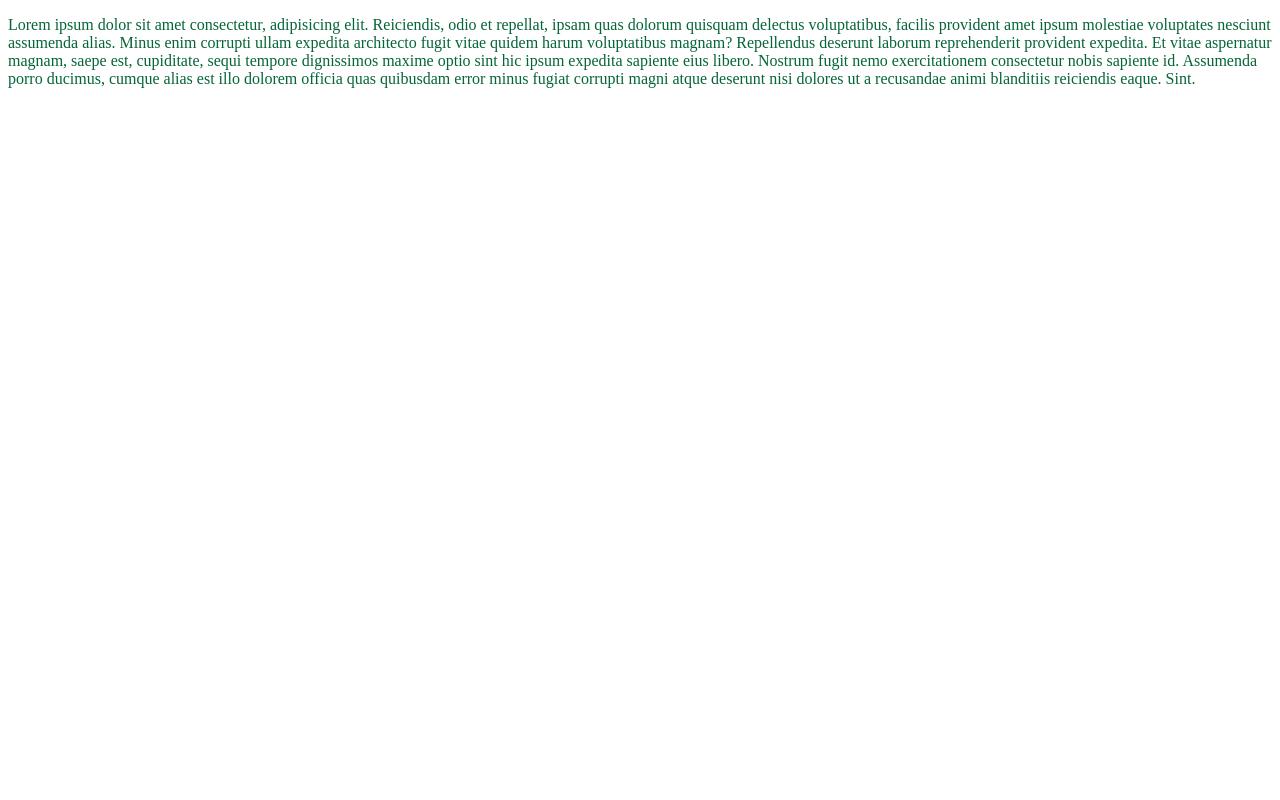
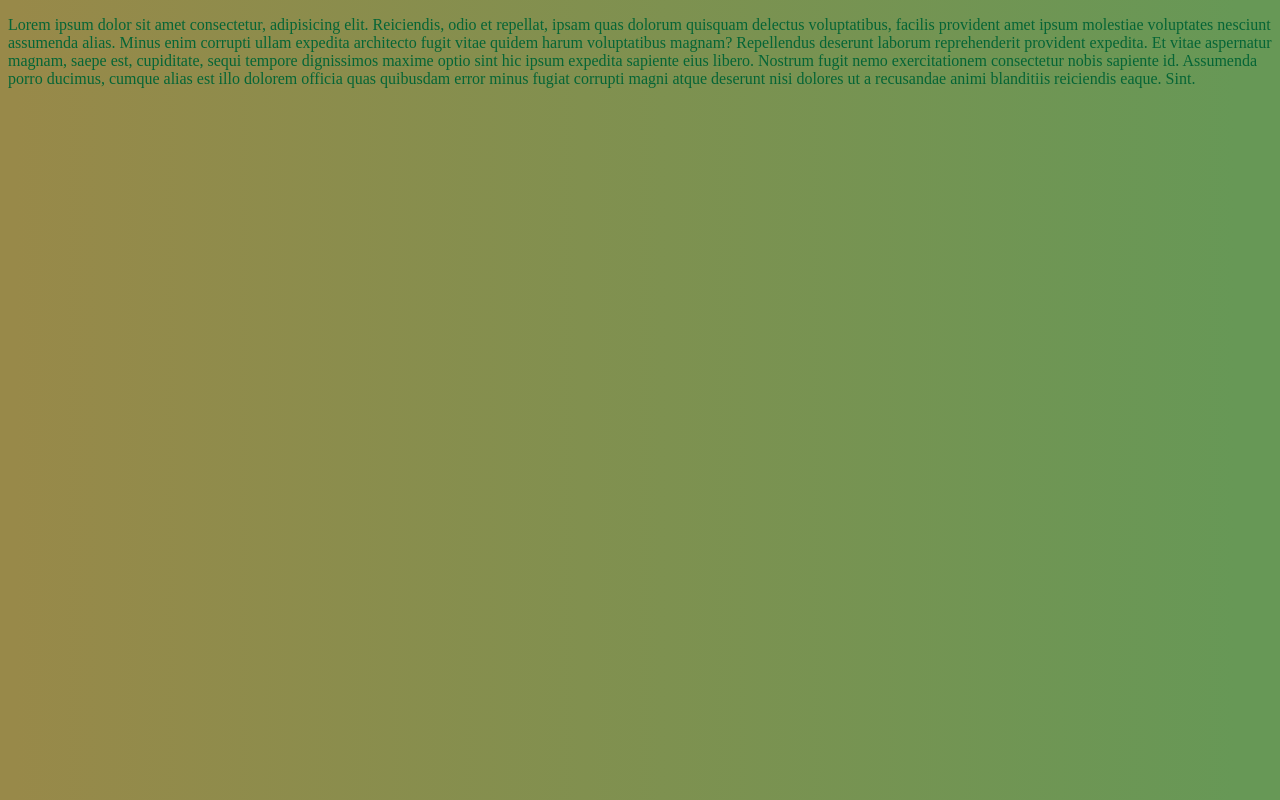
Before and after one commit to rorychatt/diana-react-tutorial, a website built with Vite: page index.html in a window 1280 px wide. Built offline with nearby package versions, Linux system fonts and the light colour scheme.

Commit message:
feat: diana latest changes

```diff
--- a/index.html
+++ b/index.html
@@ -3,11 +3,11 @@
   <head>
     <meta charset="UTF-8" />
     <meta name="viewport" content="width=device-width, initial-scale=1.0" />
+    <script type="module" src="/src/main.ts"></script>
     <title>Vite + TS</title>
   </head>
   <body>
-    <div id="app"></div>
-    <script type="module" src="/src/main.ts"></script>
+    <main>
       <p class="body-paragraph">
         Lorem ipsum dolor sit amet consectetur, adipisicing elit. Reiciendis, odio
         et repellat, ipsam quas dolorum quisquam delectus voluptatibus, facilis
@@ -21,5 +21,6 @@
         minus fugiat corrupti magni atque deserunt nisi dolores ut a recusandae
         animi blanditiis reiciendis eaque. Sint.
       </p>
+    </main>
   </body>
 </html>
--- a/src/style.css
+++ b/src/style.css
@@ -1,3 +1,7 @@
+body {
+    background: linear-gradient(270.25deg, #679856 3.56%, #988949 98.8%);
+}
+
 .body-paragraph{
     color:#056536
 }
```
Lines whose indentation alone changed are shown as unchanged.
